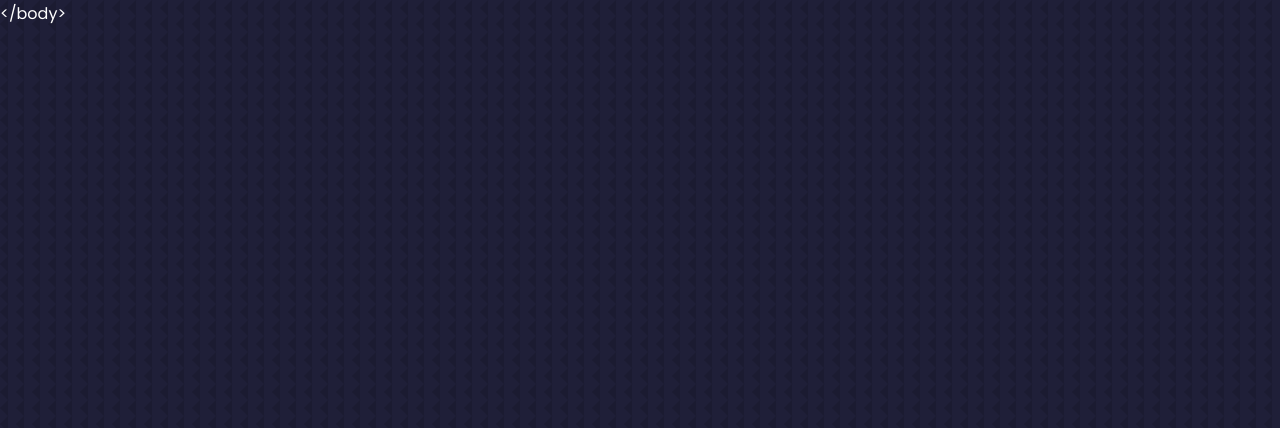
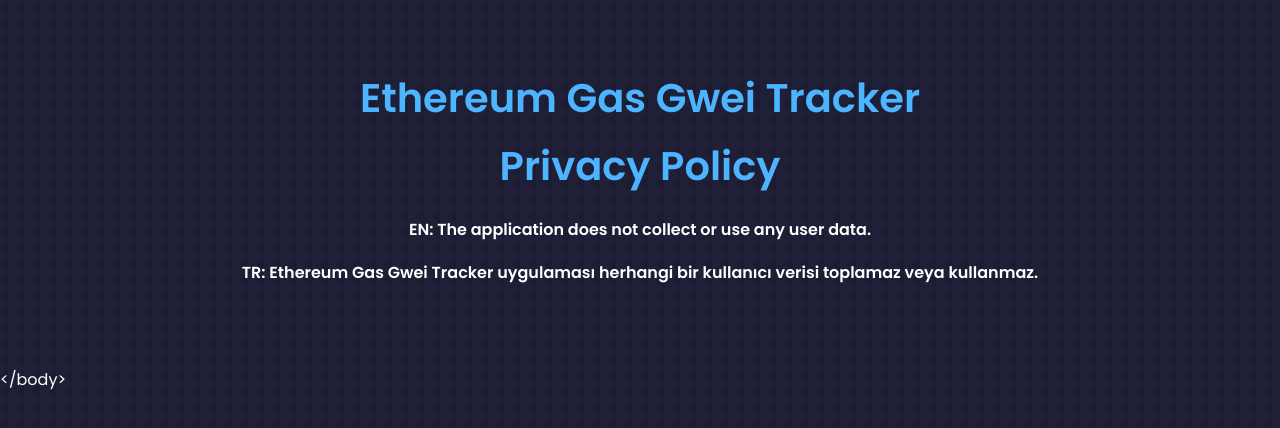
Before and after one commit to ismailonur/ismailonur-portfolio, a React (Create React App) app: page /ethereum_gwei_tracker_privacy_policy in a window 1280 px wide. Before the commit this address had no page. Shown: the top 428 px of the page. Built offline with nearby package versions, Linux system fonts and the light colour scheme.

Commit message:
eth gwei tracker pravicy policy edit

```diff
--- a/src/App.jsx
+++ b/src/App.jsx
@@ -11,7 +11,7 @@
         <>
             <Routes>
                 <Route path="/" element={<Main />} />
-                <Route path="pol" element={<Policy />} />
+                <Route path="ethereum_gwei_tracker_privacy_policy" element={<Policy />} />
             </Routes>
         </>
     )
--- a/src/screens/policy/policy.css
+++ b/src/screens/policy/policy.css
@@ -5,13 +5,13 @@
     flex-direction: column;
     justify-content: center;
     align-items: center;
-    padding: 15%;
+    padding: 5%;
 }
 
 .policy_container>h1{
     font-size: 2.5rem;
     font-weight: bold;
-    color: #fff;
+    color: #4db5ff;
     text-align: center;
     margin-bottom: 1rem;
 }
```
